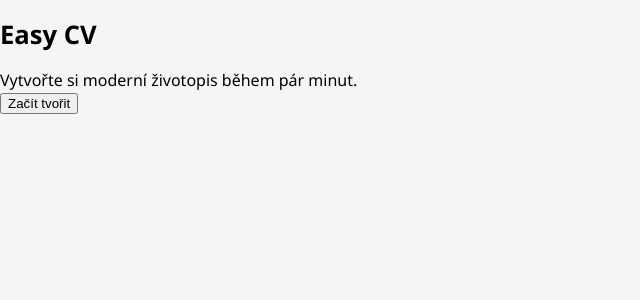
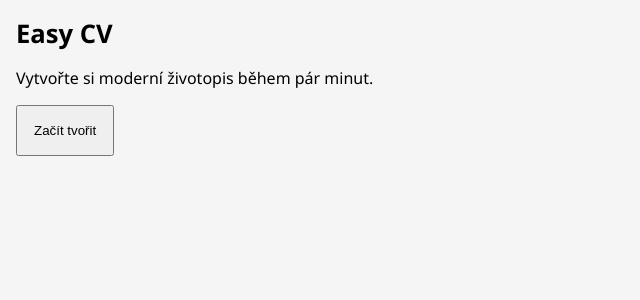
Before and after one commit to uchytma/easy-cv, a Vue app in the folder App/easy-cv/: page / in a window 1280 px wide. Shown: the top 300 px of the page, without its empty margins (0-640 px from the left). Built offline with nearby package versions, Linux system fonts and the light colour scheme.

Commit message:
Landing page styles

```diff
--- a/App/easy-cv/src/views/home/HomeView.vue
+++ b/App/easy-cv/src/views/home/HomeView.vue
@@ -2,7 +2,9 @@
   <main>
     <h1>Easy CV</h1>
     <p>Vytvořte si moderní životopis během pár minut.</p>
-    <button @click="() => router.push('/app')">Začít tvořit</button>
+    <div>
+      <button @click="() => router.push('/app')">Začít tvořit</button>
+    </div>
   </main>
 </template>
 
@@ -11,3 +13,21 @@ import { useRouter } from "vue-router";
 
 const router = useRouter();
 </script>
+
+<style lang="css" scoped>
+h1 {
+  margin: 0;
+}
+
+main {
+  padding: var(--base-gap);
+  display: flex;
+  flex-direction: column;
+  gap: var(--base-gap);
+}
+
+button {
+  padding: var(--base-gap);
+  cursor: pointer;
+}
+</style>
```
